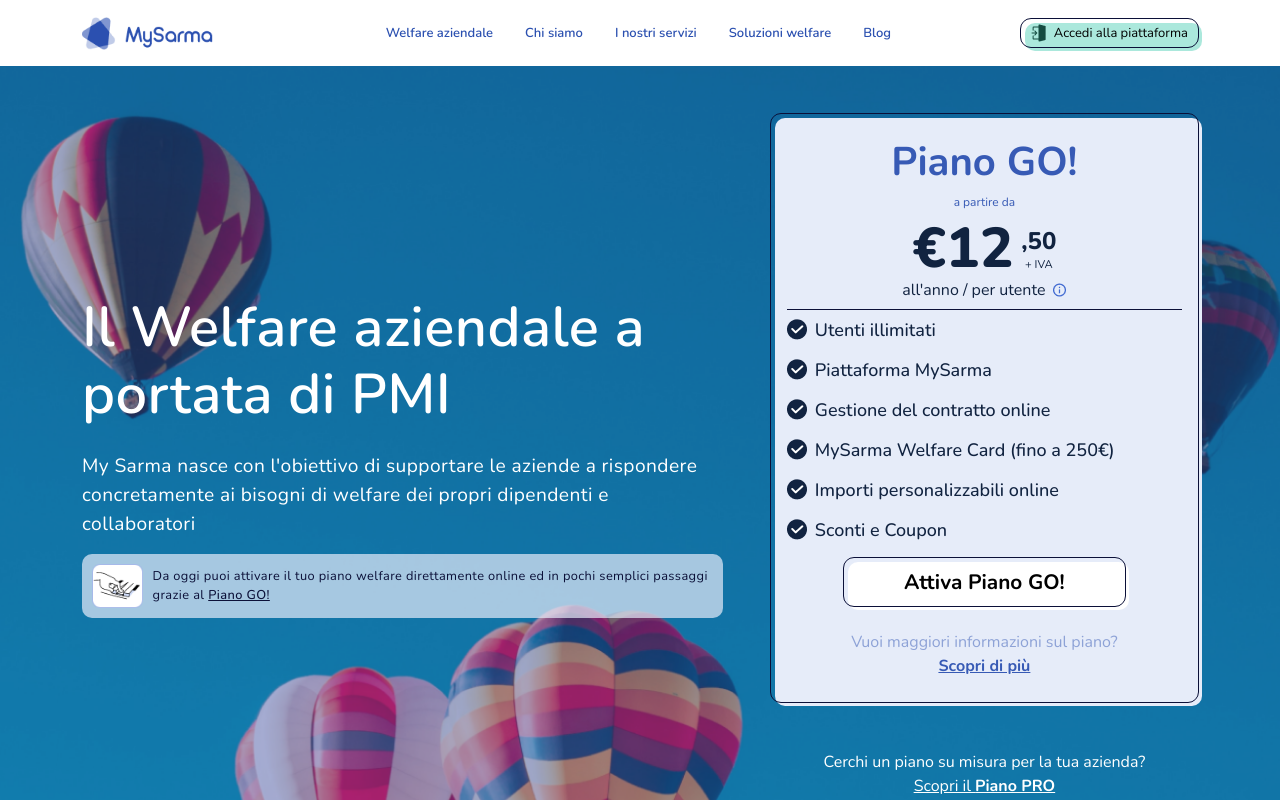
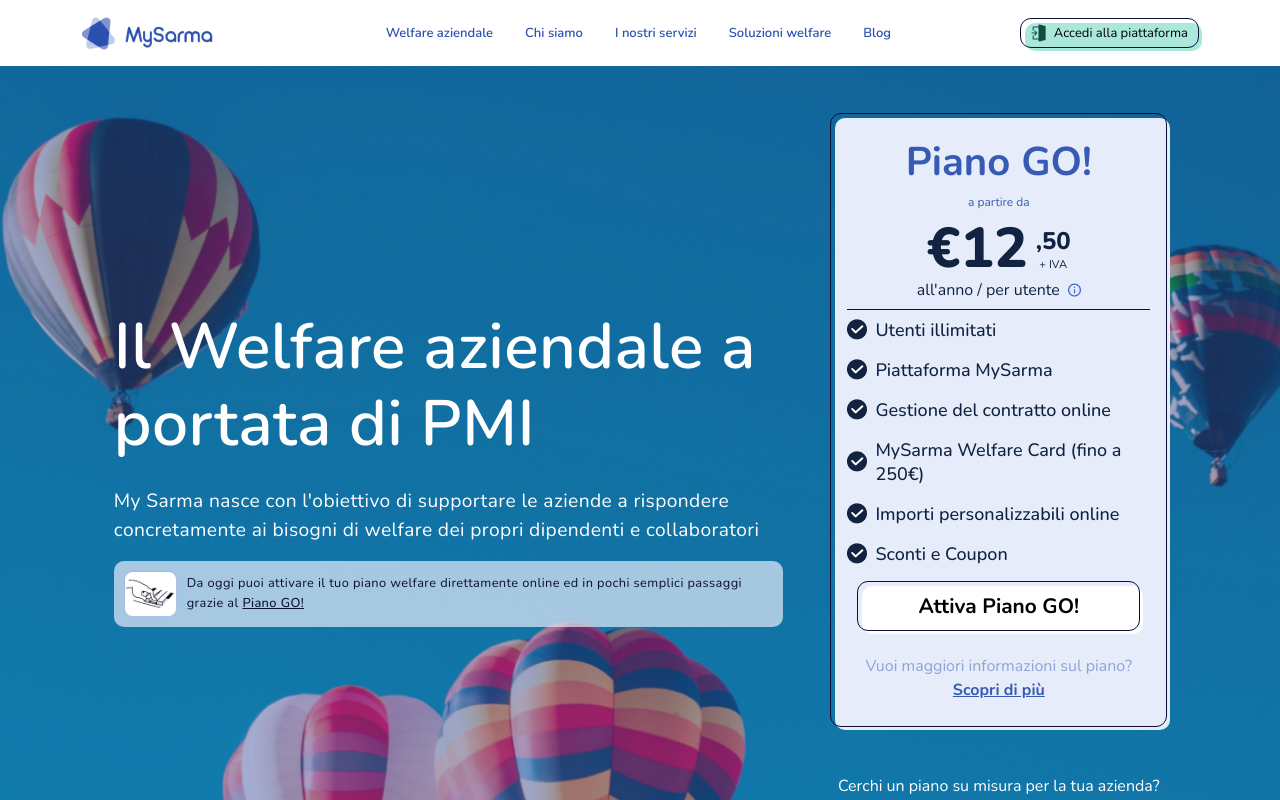
Before and after one commit to DarioGiusino/omni-vue, a Vue app: page / in a window 1280 px wide. Shown: the top 800 px of the page. Built offline with nearby package versions, Linux system fonts and the light colour scheme.

Commit message:
jumbo card+text fix

```diff
--- a/src/components/header/JumboComp.vue
+++ b/src/components/header/JumboComp.vue
@@ -25,7 +25,7 @@
         <div class="container py-5 d-lg-flex justify-content-center align-items-center gap-4 gap-xl-5">
             <!-- # jumbo text -->
             <div class="jumbo-text fb-60">
-                <h1 class="mb-4 fw-600 fs-xxxl">Il Welfare aziendale a portata di PMI</h1>
+                <h1 class="mb-4 fw-600">Il Welfare aziendale a portata di PMI</h1>
                 <p class="fw-300 fs-m">My Sarma nasce con l'obiettivo di supportare le aziende a rispondere concretamente ai
                     bisogni di welfare
                     dei
@@ -45,7 +45,7 @@
             </div>
 
             <!-- # jumbo card -->
-            <div class="jumbo-card fb-40">
+            <div class="jumbo-card fb-30">
                 <BasePlanCard class="offset-bg" textColor="#375ab5" title="Piano GO!" euro="12" cents="50"
                     :linkList="planGoList" buttonText="Attiva Piano GO!" arrowID="0" />
                 <div class="d-none d-lg-block text-center mt-5">
@@ -68,6 +68,10 @@
 
     .jumbo-text {
         letter-spacing: 0.4px;
+
+        h1 {
+            font-size: 4rem;
+        }
     }
 
     .jumbo-card {
```
